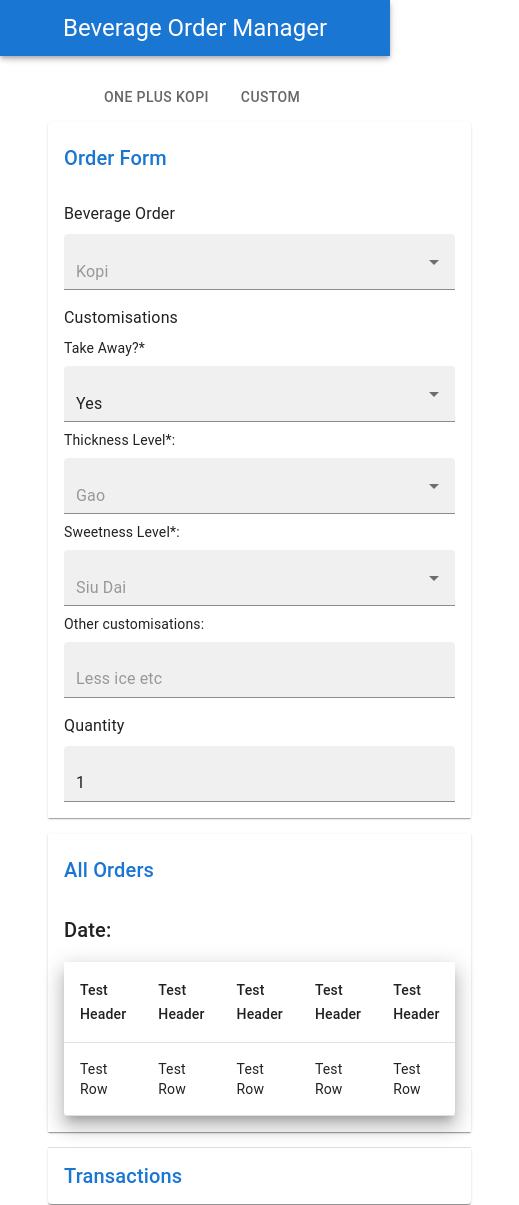
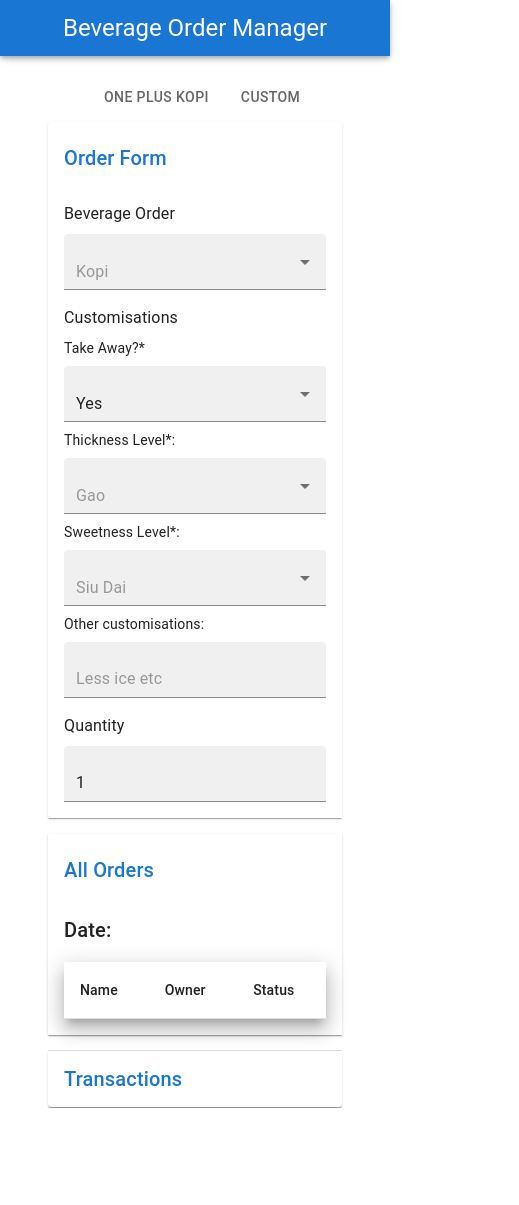
Before and after one commit to dexsjw/beverage-order-manager, a React (Vite) app: page /main-session in a window 390 px wide. Shown: the whole page, 519 px wide, since content can reach past the window. After the commit the page ends 1108 px from the top, so only its background shows below. Built offline with nearby package versions, Linux system fonts and the light colour scheme; some icons are missing.

Commit message:
updated usage of SortableTable

```diff
--- a/src/components/MainSessionOrder.tsx
+++ b/src/components/MainSessionOrder.tsx
@@ -3,7 +3,11 @@ import OrderForm from "./order-form/OrderForm";
 import SortableTable from "./SortableTable";
 
 function MainSessionOrder() {
-
+  const tableHeaders = [
+    { id: 1, name: "Name" },
+    { id: 2, name: "Owner" },
+    { id: 3, name: "Status" }
+  ];
 
   return (
     <Box>
@@ -32,7 +36,11 @@ function MainSessionOrder() {
           </Typography>
         </AccordionSummary>
         <AccordionDetails>
-          <SortableTable tableTitle="Date: " />
+          <SortableTable
+            tableTitle="Date: "
+            tableHeaders={tableHeaders}
+            tableData={[]}
+          />
         </AccordionDetails>
       </Accordion>
       <Accordion>
@@ -46,7 +54,11 @@ function MainSessionOrder() {
           </Typography>
         </AccordionSummary>
         <AccordionDetails>
-          <SortableTable tableTitle="Date: " />
+          <SortableTable
+            tableTitle="Date: "
+            tableHeaders={tableHeaders}
+            tableData={[]}
+          />
         </AccordionDetails>
       </Accordion>
     </Box>
--- a/src/components/SortableTable.tsx
+++ b/src/components/SortableTable.tsx
@@ -2,7 +2,11 @@ import { Box, Paper, Table, TableBody, TableCell, TableContainer, TableHead, Tab
 import { SortableTableProps } from "../interface/props/SortableTableProps";
 import JoinSessionDialog from "./JoinSessionDialog";
 
-function SortableTable({ tableTitle }: Readonly<SortableTableProps>) {
+function SortableTable<T extends { id: string }>({
+  tableTitle,
+  tableHeaders,
+  tableData
+}: Readonly<SortableTableProps<T>>) {
 
   return (
     <Box>
@@ -19,21 +23,23 @@ function SortableTable({ tableTitle }: Readonly<SortableTableProps>) {
           <Table stickyHeader>
             <TableHead>
               <TableRow>
-                <TableCell>Test Header</TableCell>
-                <TableCell>Test Header</TableCell>
-                <TableCell>Test Header</TableCell>
-                <TableCell>Test Header</TableCell>
-                <TableCell>Test Header</TableCell>
+                {tableHeaders.map(header => (
+                  <TableCell key={header.id}>
+                    {header.name}
+                  </TableCell>
+                ))}
               </TableRow>
             </TableHead>
             <TableBody>
-              <TableRow>
-                <TableCell>Test Row</TableCell>
-                <TableCell>Test Row</TableCell>
-                <TableCell>Test Row</TableCell>
-                <TableCell>Test Row</TableCell>
-                <TableCell>Test Row</TableCell>
-              </TableRow>
+              {tableData.map(data => (
+                <TableRow key={data.id}>
+                  {tableHeaders.map(header => (
+                    <TableCell key={header.id}>
+                      {data[header.id]}
+                    </TableCell>
+                  ))}
+                </TableRow>
+              ))}
             </TableBody>
           </Table>
         </TableContainer>
--- a/src/pages/Home.tsx
+++ b/src/pages/Home.tsx
@@ -2,13 +2,25 @@ import { Stack } from "@mui/material";
 import SessionForm from "../components/SessionForm";
 import SortableTable from "../components/SortableTable";
 import SessionUserForm from "../components/SessionUserForm";
+import { useSessionContext } from "../context/SessionContext";
 
 function Home() {
+  const tableHeaders = [
+    { id: "name", name: "Name" },
+    { id: "owner", name: "Owner" },
+    { id: "isActive", name: "Status" }
+  ];
+  const { sessions } = useSessionContext();
+
   return (
     <Stack spacing={5}>
       <SessionUserForm />
       <SessionForm />
-      <SortableTable tableTitle="Join A Session: "/>
+      <SortableTable
+        tableTitle="Join A Session: "
+        tableHeaders={tableHeaders}
+        tableData={sessions}
+      />
     </Stack>
   )
 }
```
